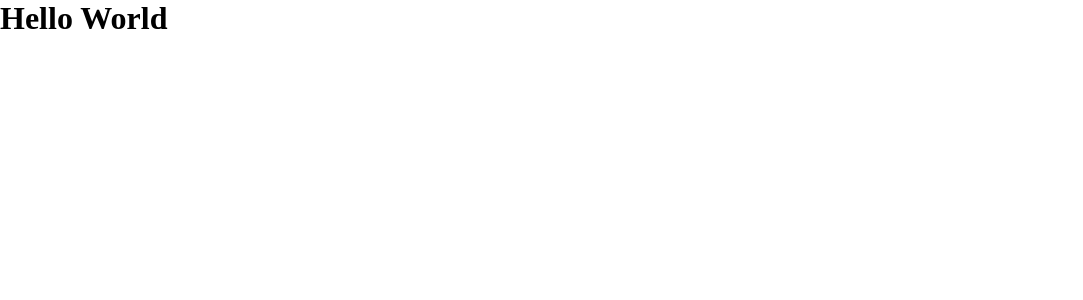
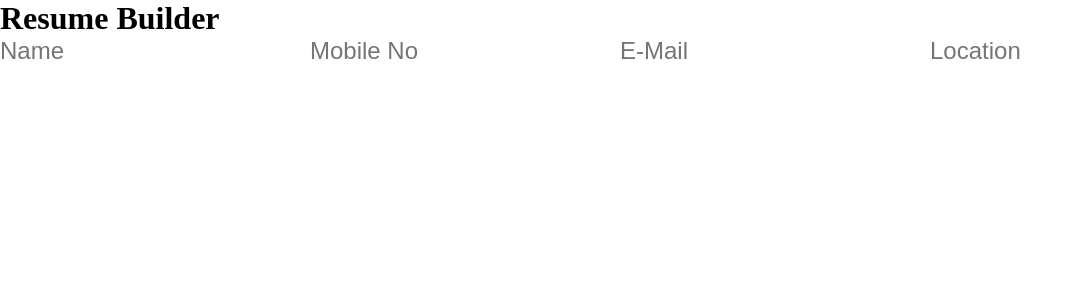
Before and after one commit to karthicbz/Project_CV, a React (Vite) app: page / in a window 1280 px wide. Shown: the top 300 px of the page, without its empty margins (0-1083 px from the left). Built offline with nearby package versions, Linux system fonts and the light colour scheme.

Commit message:
make input fields for general infos

```diff
--- a/src/App.css
+++ b/src/App.css
@@ -3,3 +3,8 @@
   margin: 0;
   box-sizing: border-box;
 }
+
+.general-input{
+  font-size: 1.5rem;
+  border: none;
+}
--- a/src/App.jsx
+++ b/src/App.jsx
@@ -1,11 +1,13 @@
 import { useState } from 'react'
 import './App.css'
+import GeneralInfos from './components/GeneralInfo'
 
 function App() {
 
   return (
     <div className="App">
-      <h1>Hello World</h1>
+      <h1>Resume Builder</h1>
+      <GeneralInfos />
     </div>
   )
 }
--- /dev/null
+++ b/src/components/GeneralInfo.jsx
@@ -0,0 +1,51 @@
+import { useState } from "react"
+
+function Infos(props){
+    console.log(props);
+    return(
+        <>
+            <input type="text" className={props.classname}
+            placeholder={props.placeHoldertext} onChange={props.handleInputChange} onBlur={props.handleBlurChange}/>
+        </>
+    )
+}
+
+
+export default function GeneralInfos(){
+    const [name, setName] = useState('');
+
+    function handleInput(e){
+        setName(e.target.value);
+    }
+
+    function handleBlur(e){
+        if(name === ''){
+            setName(e.target.placeholder);
+        }
+    }
+
+    return(
+        <>
+            <Infos
+            classname="general-input"
+            handleInputChange={handleInput}
+            handleBlurChange={handleBlur}
+            placeHoldertext = "Name"/>
+            <Infos
+            classname="general-input"
+            handleInputChange={handleInput}
+            handleBlurChange={handleBlur}
+            placeHoldertext = "Mobile No"/>
+            <Infos
+            classname="general-input"
+            handleInputChange={handleInput}
+            handleBlurChange={handleBlur}
+            placeHoldertext = "E-Mail"/>
+            <Infos
+            classname="general-input"
+            handleInputChange={handleInput}
+            handleBlurChange={handleBlur}
+            placeHoldertext = "Location"/>
+        </>
+    )
+}
```
Also changed, not shown: src/components/GeneralInfo.js (deleted).
